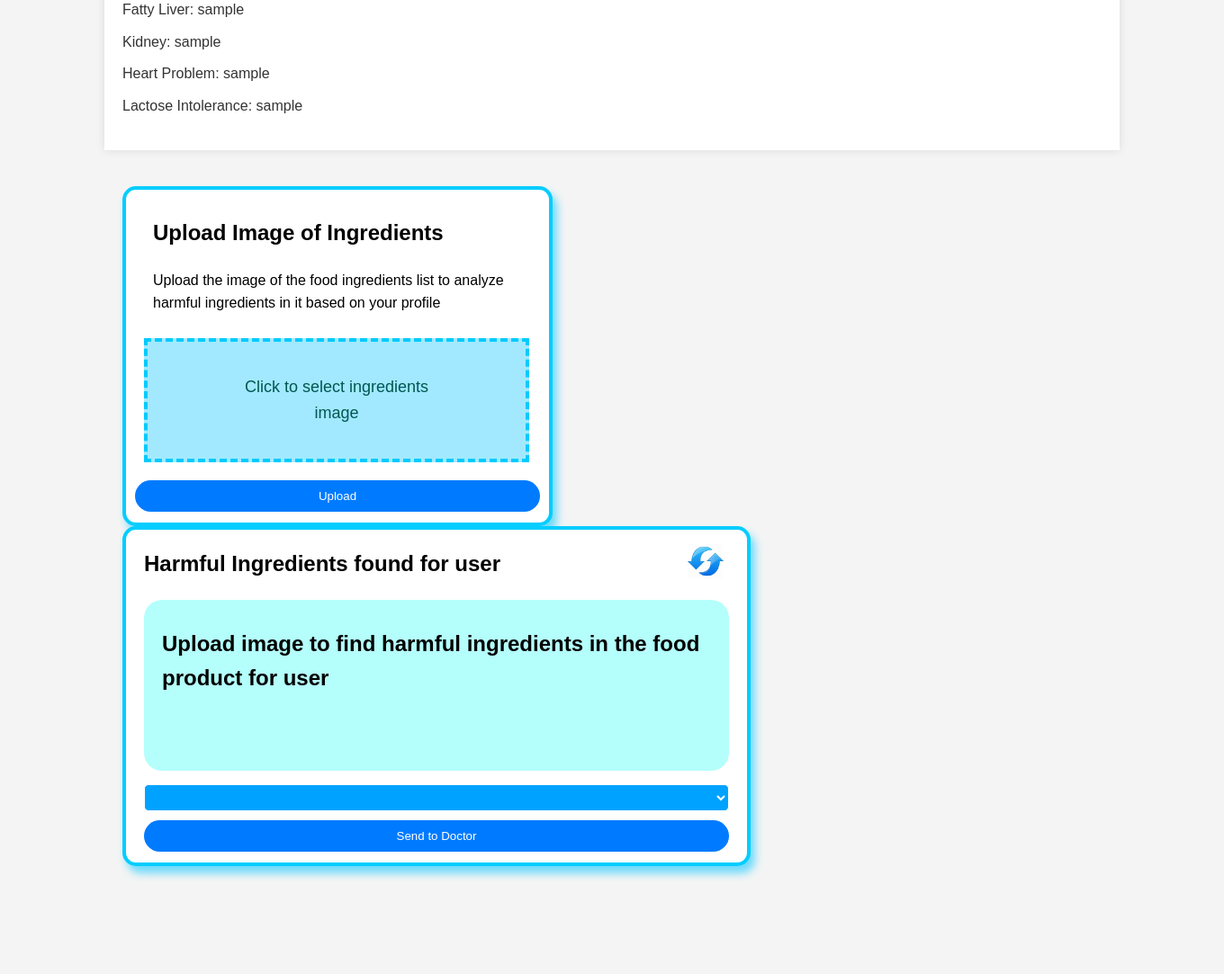
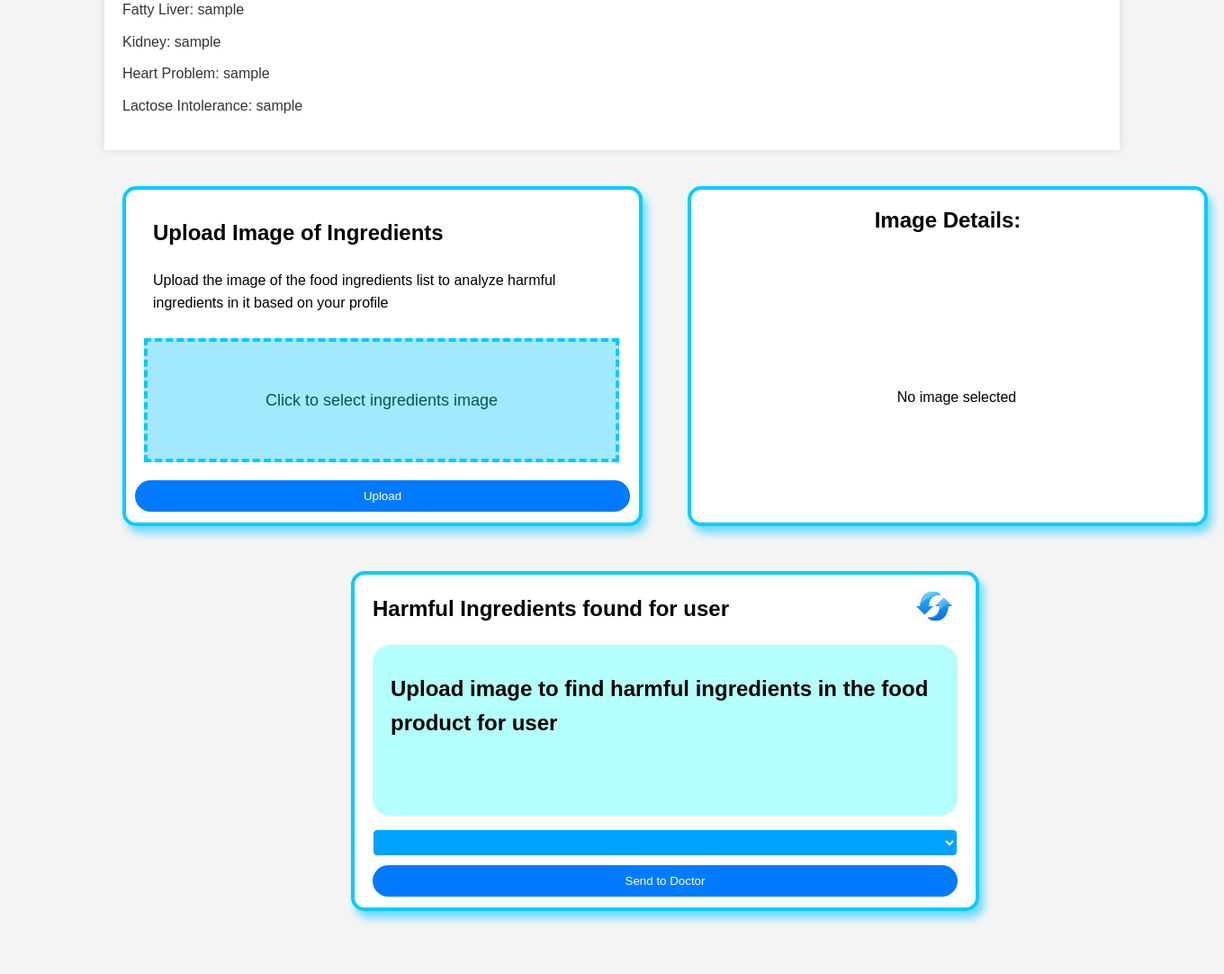
Before and after one commit to Gladwin-George/AI-software-to-detect-harmful-ingredients-in-packaged-food-products-and-beverages, a Flask app: page /user in a window 1360 px wide. Shown: the part 538-1621 px from the top of the page at 90% size. Before the commit the page ends 1515 px from the top, so only its background shows below. Run offline with Flask 3, Linux system fonts and the light colour scheme; the visitor is signed in with stand-in values (Sample User, id 1); data comes from the database, SQL or seed files in the repository; data that the repository does not hold is empty.

Commit message:
added selected image preview area

```diff
--- a/static/css/user_style.css
+++ b/static/css/user_style.css
@@ -100,6 +100,12 @@ form {
     flex-direction: column;
 }
 
+.content {
+    display: flex;
+    flex-direction: column;
+    align-items: center;
+}
+
 input[type="file"] {
     margin-bottom: 20px;
 }
@@ -169,8 +175,14 @@ input[type="submit"] {
 }
 
 .upload_image {
+    display: flex;  /* Make this a flex container */
+    justify-content: space-between;
+    margin-bottom: 50px;
+}
+
+.upload_section {
     height: 350px;
-    width: 450px;
+    width: 550px;
     border: 1px solid #ccc;
     padding: 10px;
     color: rgb(0, 0, 0);
@@ -180,11 +192,11 @@ input[type="submit"] {
     box-shadow: 5px 8px 10px #6cdafc;
 }
 
-.upload_image h2, p{
+.upload_section h2, p{
     margin-left: 20px;
 }
 
-.upload_image input[type="file"] {
+.upload_section input[type="file"] {
     /* Style for the file input */
     border: 1px solid #ddd;
     padding: 10px;
@@ -193,7 +205,7 @@ input[type="submit"] {
     margin-bottom: 20px;
 }
 
-.upload_image input[type="submit"] {
+.upload_section input[type="submit"] {
     /* Style for the submit button */
     background-color: #007BFF;
     color: white;
@@ -204,15 +216,63 @@ input[type="submit"] {
     transition: background-color 0.3s ease;
 }
 
-.upload_image input[type="submit"]:hover {
+.upload_section input[type="submit"]:hover {
     /* Style for the submit button on hover */
     background-color: #0099ff;
 }
 
 
+.image_preview {
+    display: flex;
+    flex-direction: column;
+    align-items: center;
+    overflow: hidden;
+    padding: 10px;
+    height: 350px;
+    width: 550px;
+    margin-left: 50px;
+    padding: 10px;
+    color: rgb(0, 0, 0);
+    background-color: rgb(255, 255, 255);
+    border: rgb(4, 205, 255) 4px solid;
+    border-radius: 15px;
+    box-shadow: 5px 8px 10px #6cdafc;
+}
+
+.image_preview h2 {
+    margin-top: 5px;
+    margin-bottom: 0;
+}
+
+.image_preview img {
+    box-sizing: border-box;
+    max-width: 90%;
+    max-height: 90%;
+    display: block;
+    margin: auto;
+    padding: 10px;
+    padding-bottom: 25px;
+    margin-top: auto;  /* Push the image to the bottom */
+}
+
+#image-container {
+    display: flex;
+    flex-direction: column;
+    align-items: center;
+    justify-content: center;
+    flex-grow: 1;
+}
+
+#placeholder-text {
+    color: #000000;
+    padding-bottom: 100px;
+    margin-top: auto;  /* Push the placeholder text to the bottom */
+}
+
+
 .upload-btn-wrapper {
     position: relative;
-    width: 420px;
+    width: 520px;
     height: 130px;
     border: 4px dashed #00cbfd;
     margin-top: 10px;
--- /dev/null
+++ b/static/js/user.js
@@ -0,0 +1,30 @@
+document.addEventListener('DOMContentLoaded', function() {
+    function previewImage(event) {
+        var reader = new FileReader();
+        reader.onload = function() {
+            var output = document.getElementById('image-preview');
+            output.src = reader.result;
+            // Hide the placeholder text when an image is selected
+            placeholderText.style.display = 'none';
+        };
+        reader.readAsDataURL(event.target.files[0]);
+    }
+
+    // Get the placeholder text element
+    var placeholderText = document.getElementById('placeholder-text');
+
+    // Add an event listener for the file input
+    document.getElementById('file').addEventListener('change', function(e) {
+        // Check if a file was selected
+        if (e.target.files.length > 0) {
+            // Preview the selected image
+            previewImage(e);
+        } else {
+            // Reset the src of the image preview
+            var output = document.getElementById('image-preview');
+            output.src = '';
+            // Show the placeholder text when no image is selected
+            placeholderText.style.display = 'block';
+        }
+    });
+});
--- a/templates/user.html
+++ b/templates/user.html
@@ -3,6 +3,8 @@
 <head>
     <title>User Page</title>
     <link rel="stylesheet" href="static\css\user_style.css">
+    <script src="static/js/user.js"></script>
+
 </head>
 <body>
     <nav>
@@ -36,13 +38,15 @@
     </section>
 
     <section id="analyze_ingredients" class="flex-container">
+        <div class="content">
             <div class="upload_image">
+                <div class="upload_section">
                     <h2>Upload Image of Ingredients</h2>
                     <p>Upload the image of the food ingredients list to analyze harmful ingredients in it based on your profile</p>
 
                     <form method="post" enctype="multipart/form-data">
                         <div class="upload-btn-wrapper">
-                    <input type="file" id="file" name="file" accept=".jpg, .jpeg, .png">
+                            <input type="file" id="file" name="file" accept=".jpg, .jpeg, .png" onchange="previewImage(event)">
                             <label for="file">Click to select ingredients image</label>
                         </div>
                         <input type="submit" name="upload" value="Upload">
@@ -51,6 +55,17 @@
                     {% if error %}
                     <p class="error">{{ error }}</p>
                     {% endif %}
+                </div>
+
+
+                <div class="image_preview">
+                    <h2>Image Details:</h2>
+                    <div id="image-container">
+                        <img id="image-preview" alt="" />
+                        <p id="placeholder-text">No image selected</p>
+                    </div>
+                </div>
+
             </div>
 
             <div class="harmful_ingredients">
@@ -95,6 +110,8 @@
 
 
             </div>
+        </div>
+
 
     </section>
 
```
Lines whose indentation alone changed are shown as unchanged.
